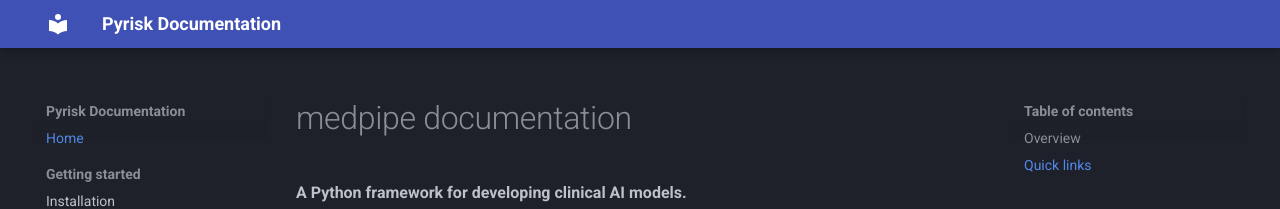
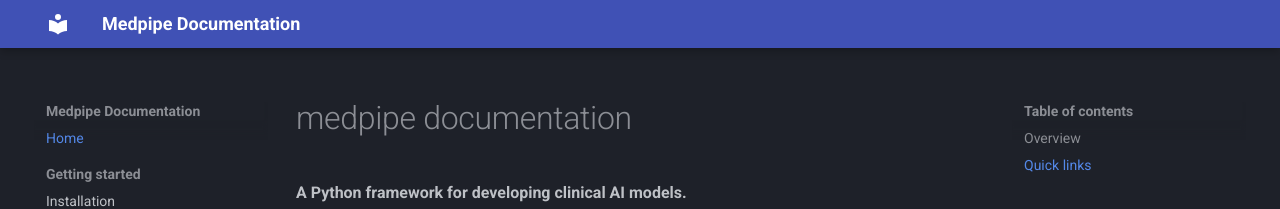
Before and after one commit to Surgical-Recovery-and-Safety-Lab/medpipe, an MkDocs documentation site: the page built from docs/index.md, in a window 1280 px wide. Shown: the top 209 px of the page. Built offline with MkDocs 1.6.1 and Material for MkDocs 9.7.7, drawn with Linux system fonts in a browser that asks for light colours.

Commit message:
Fixed documentation title

```diff
--- a/mkdocs.yml
+++ b/mkdocs.yml
@@ -1,4 +1,4 @@
-site_name: Pyrisk Documentation
+site_name: Medpipe Documentation
 theme:
   name: material
   palette:
```
